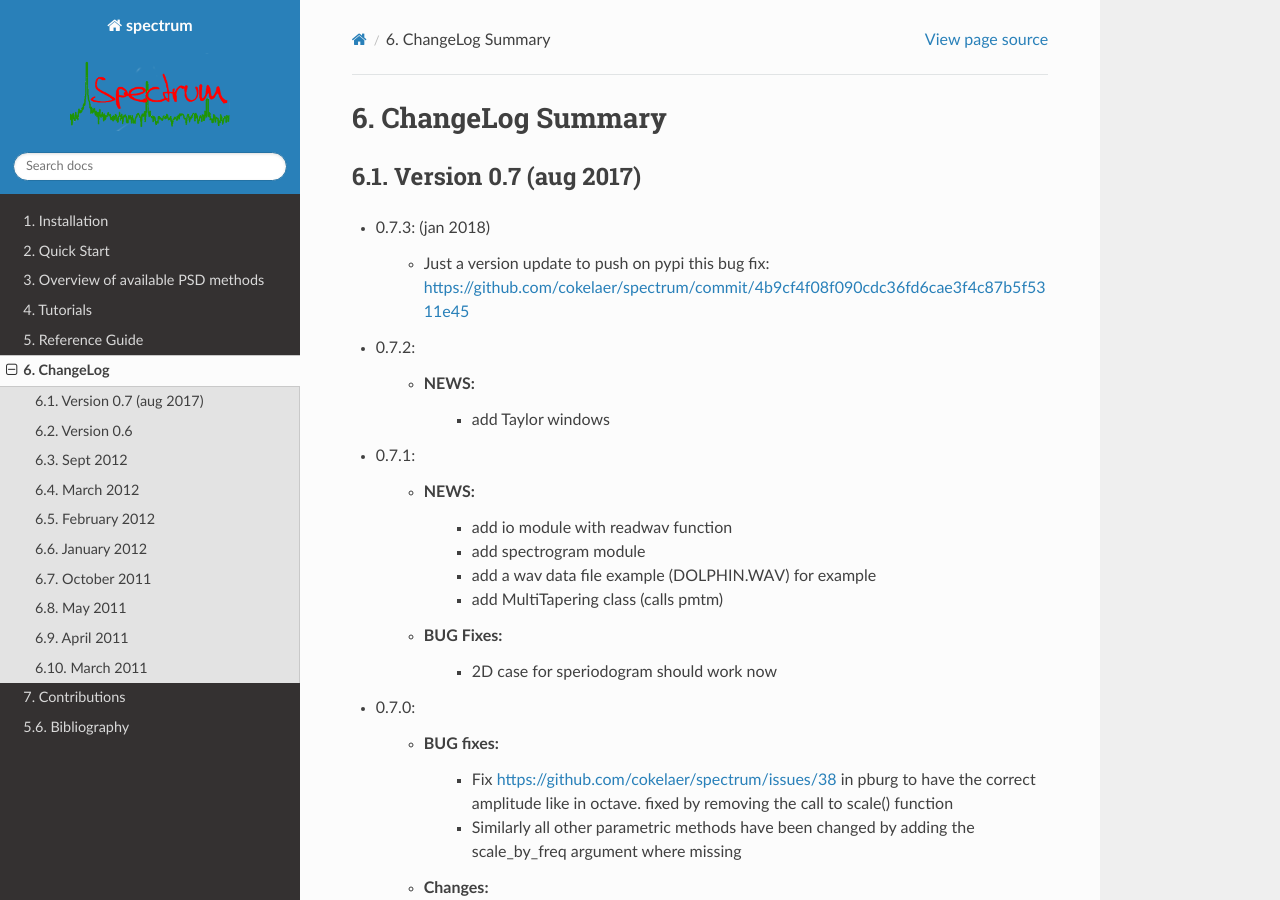
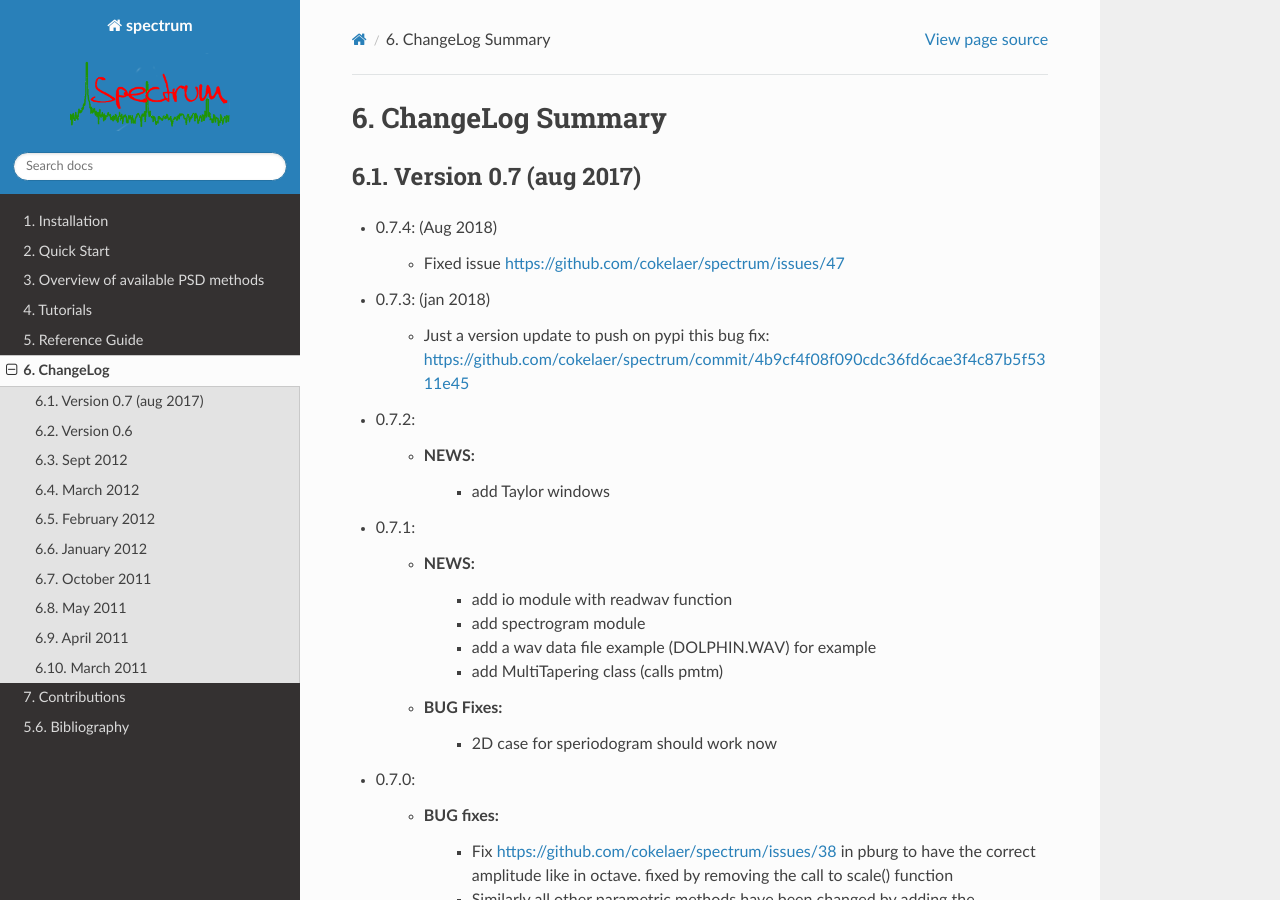
Before and after one commit to cokelaer/spectrum, a Sphinx documentation site: the page built from doc/source/ChangeLog.rst, in a window 1280 px wide and 900 px high. Built offline with Sphinx 7.4.7 and the Read the Docs theme 2.0.0, drawn with Linux system fonts in a browser that asks for light colours; formulas are drawn with MathJax 3; the version number could not be read and is left out.

Commit message:
Fix issue #47

```diff
--- a/doc/source/ChangeLog.rst
+++ b/doc/source/ChangeLog.rst
@@ -3,6 +3,11 @@ ChangeLog Summary
 
 Version 0.7 (aug 2017)
 -----------------------
+
+
+* 0.7.4: (Aug 2018)
+
+    * Fixed issue https://github.com/cokelaer/spectrum/issues/47
 
 * 0.7.3: (jan 2018)
 
--- a/setup.py
+++ b/setup.py
@@ -9,7 +9,7 @@ from distutils.core import Extension
 
 _MAJOR               = 0
 _MINOR               = 7
-_MICRO               = 3
+_MICRO               = 4
 version              = '%d.%d.%d' % (_MAJOR, _MINOR, _MICRO)
 release              = '%d.%d' % (_MAJOR, _MINOR)
 
```
